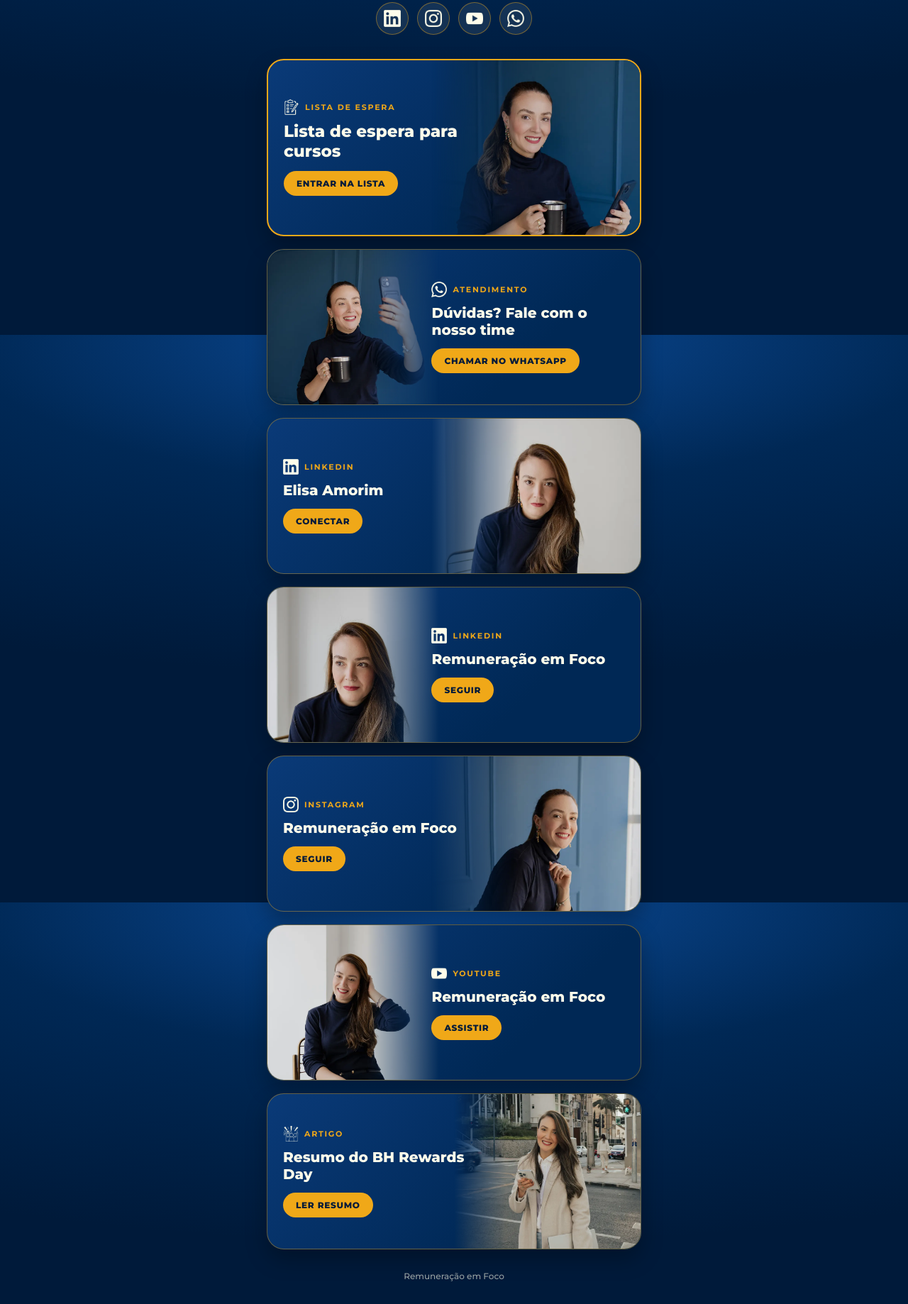
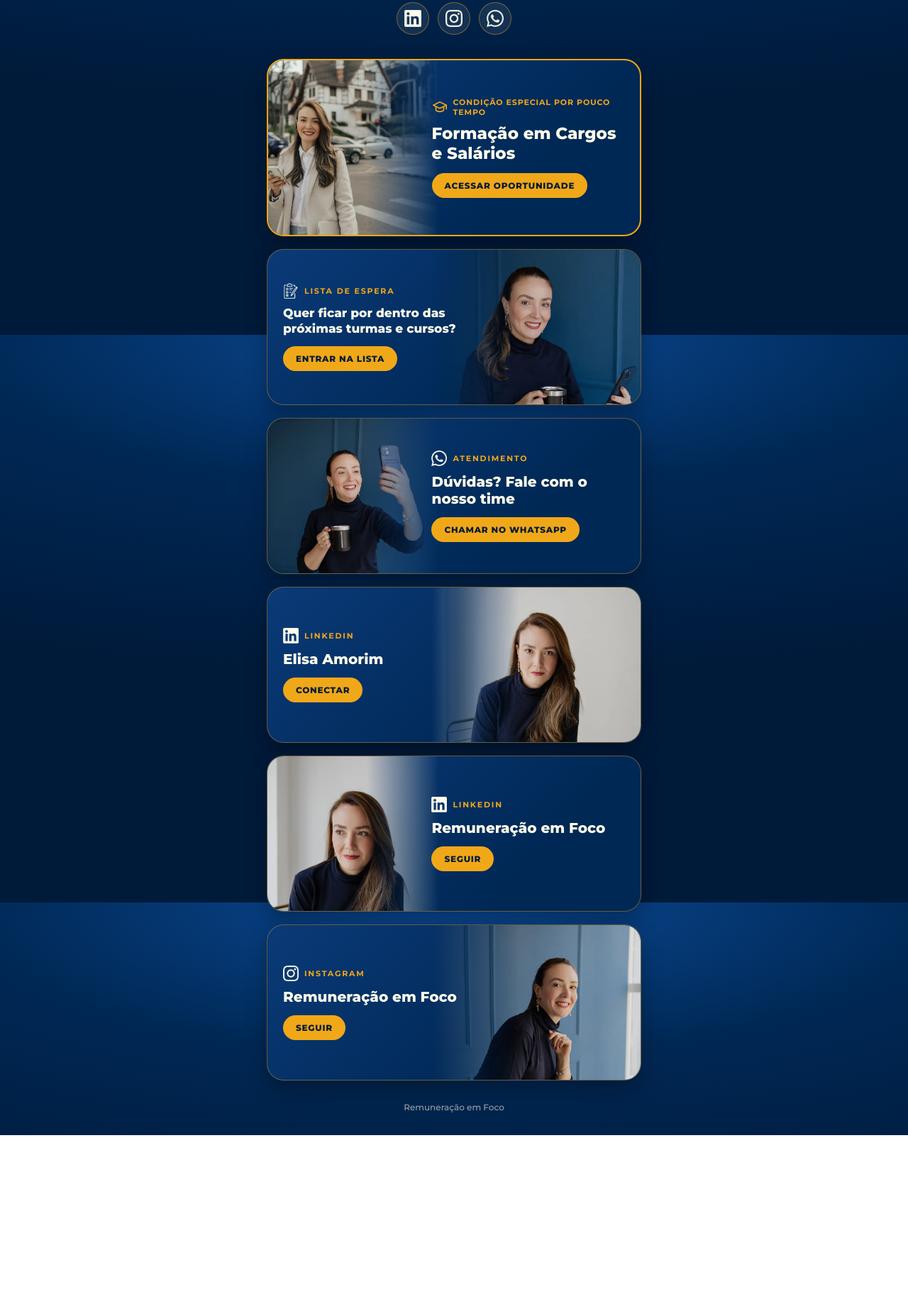
Before and after one commit to remuneracaoemfoco/link-ig-bio, a plain HTML site: page fotos/index.html in a window 1280 px wide. Shown: the part 328-2166 px from the top of the page at 71% size. After the commit the page ends 1928 px from the top, so only its background shows below. Drawn offline with Linux system fonts and the light colour scheme.

Commit message:
Add files via upload

```diff
--- a/fotos/index.html
+++ b/fotos/index.html
@@ -58,31 +58,30 @@
   }
   .card.rev picture{right:auto;left:0;width:46%}
   .card.rev .ph{-webkit-mask-image:linear-gradient(to left,transparent 0%,#000 42%);mask-image:linear-gradient(to left,transparent 0%,#000 42%)}
-  /* Foto deslocada para a direita, com a Elisa no centro da área da imagem */
-  /* YouTube: foto mais alta, sem respiro no topo, mais corpo à mostra */
-  .card .ph[src$="elisa-31.webp"]{object-position:50% 62%}
-  /* BH Rewards Day: Elisa_81, com fundo dos dois lados; o degradê azul começa em 50% do cartão */
-  .card.foco picture{width:50%}
-  .card.foco .ph{object-position:50% 63%;-webkit-mask-image:linear-gradient(to right,transparent 0%,#000 28%);mask-image:linear-gradient(to right,transparent 0%,#000 28%)}
+  /* Formação (elisa-86): rosto à esquerda da foto, enquadrado um pouco mais acima */
+  .card .ph[src$="elisa-86.webp"]{object-position:50% 30%}
   .txt{position:relative;z-index:1;height:100%;width:58%;padding:22px 0 22px 22px;display:flex;flex-direction:column;justify-content:center;align-items:flex-start;gap:10px}
   .card.rev .txt{margin-left:auto;width:56%;padding:22px 22px 22px 0}
   .kicker{display:flex;align-items:center;gap:8px;font-size:11px;font-weight:700;letter-spacing:.16em;text-transform:uppercase;color:var(--gold)}
-  .kicker img{width:22px;height:22px;display:block}
+  .kicker img{width:22px;height:22px;display:block;flex:none}
   .card h2{margin:0;font-size:20px;font-weight:800;line-height:1.2}
   .cta{
     display:inline-block;margin-top:4px;padding:10px 18px;border-radius:999px;background:var(--gold);color:var(--navy-deep);
     font-size:12px;font-weight:800;letter-spacing:.06em;text-transform:uppercase;
   }
   .card:hover .cta{background:var(--gold-soft)}
-  /* Destaque (primeiro card) */
+  /* Destaque (primeiro card: Formação) */
   .card.destaque{height:250px;border:2px solid var(--gold)}
   .card.destaque h2{font-size:23px}
+  .card.destaque .kicker{letter-spacing:.08em;line-height:1.3}
+  /* Título longo (lista de espera) */
+  .card h2.longo{font-size:17px;line-height:1.25}
 
   footer{margin-top:30px;font-size:12px;color:rgba(255,253,235,.6);text-align:center}
 
   @media (max-width:380px){
-    .card{height:200px} .card.destaque{height:230px}
-    .card h2{font-size:17px} .card.destaque h2{font-size:20px}
+    .card{height:200px} .card.destaque{height:240px}
+    .card h2{font-size:17px} .card.destaque h2{font-size:20px} .card h2.longo{font-size:15px}
     .txt{padding-left:16px;width:62%} .card.rev .txt{padding-right:16px}
   }
   @media (prefers-reduced-motion:reduce){.card,.social a{transition:none}.card:hover,.social a:hover{transform:none}}
@@ -96,16 +95,24 @@
   <nav class="social" aria-label="Redes sociais">
     <a href="https://www.linkedin.com/in/elisaamorim/" target="_blank" rel="noopener" aria-label="LinkedIn de Elisa Amorim"><img src="img/linkedin.webp" alt=""></a>
     <a href="https://www.instagram.com/remuneracaoemfoco/" target="_blank" rel="noopener" aria-label="Instagram Remuneração em Foco"><img src="img/instagram.webp" alt=""></a>
-    <a href="https://www.youtube.com/@RemuneracaoemFoco" target="_blank" rel="noopener" aria-label="YouTube Remuneração em Foco"><img src="img/youtube.webp" alt=""></a>
     <a href="https://api.whatsapp.com/send?phone=5519981362637" target="_blank" rel="noopener" aria-label="WhatsApp do time"><img src="img/whatsapp.webp" alt=""></a>
   </nav>
 
   <div class="cards">
-    <a class="card destaque" href="https://chat.whatsapp.com/EXcRsBdTyqXEqrSAHOjhyi" target="_blank" rel="noopener">
-      <picture><img class="ph" src="img/elisa-28.webp" alt="" loading="eager"></picture>
+    <a class="card destaque rev" href="https://cargos.remuneracaoemfoco.com.br/fcs-entrada-pg02-of01?utm_source=instagram_org&amp;utm_campaign=VSL_FCS&amp;utm_medium=insta_ELISA_org&amp;utm_content=bio&amp;utm_term=QUENTE_ORG&amp;src=VSL_FCS|insta_ELISA_org|bio|instagram_org|QUENTE_ORG&amp;sck=VSL_FCS|insta_ELISA_org|bio|instagram_org|QUENTE_ORG" target="_blank" rel="noopener">
+      <picture><img class="ph" src="img/elisa-86.webp" alt="" loading="eager"></picture>
+      <div class="txt">
+        <span class="kicker"><img src="img/formacao.svg" alt="">Condição especial por pouco tempo</span>
+        <h2>Formação em Cargos e Salários</h2>
+        <span class="cta">Acessar oportunidade</span>
+      </div>
+    </a>
+
+    <a class="card" href="https://chat.whatsapp.com/EXcRsBdTyqXEqrSAHOjhyi" target="_blank" rel="noopener">
+      <picture><img class="ph" src="img/elisa-28.webp" alt="" loading="lazy"></picture>
       <div class="txt">
         <span class="kicker"><img src="img/lista-espera.webp" alt="">Lista de espera</span>
-        <h2>Lista de espera para cursos</h2>
+        <h2 class="longo">Quer ficar por dentro das próximas turmas e cursos?</h2>
         <span class="cta">Entrar na lista</span>
       </div>
     </a>
@@ -145,24 +152,6 @@
         <span class="cta">Seguir</span>
       </div>
     </a>
-
-    <a class="card rev" href="https://www.youtube.com/@RemuneracaoemFoco" target="_blank" rel="noopener">
-      <picture><img class="ph" src="img/elisa-31.webp" alt="" loading="lazy"></picture>
-      <div class="txt">
-        <span class="kicker"><img src="img/youtube.webp" alt="">YouTube</span>
-        <h2>Remuneração em Foco</h2>
-        <span class="cta">Assistir</span>
-      </div>
-    </a>
-
-    <a class="card foco" href="https://beneficios.ifood.com.br/acrescenta/artigos/rewards-day-o-futuro-da-remuneracao-total" target="_blank" rel="noopener">
-      <picture><img class="ph" src="img/elisa-81.webp" alt="" loading="lazy"></picture>
-      <div class="txt">
-        <span class="kicker"><img src="img/artigo.webp" alt="">Artigo</span>
-        <h2>Resumo do BH Rewards Day</h2>
-        <span class="cta">Ler resumo</span>
-      </div>
-    </a>
   </div>
 
   <footer>Remuneração em Foco</footer>
```
Also changed, not shown: fotos/img/formacao.svg (added).
